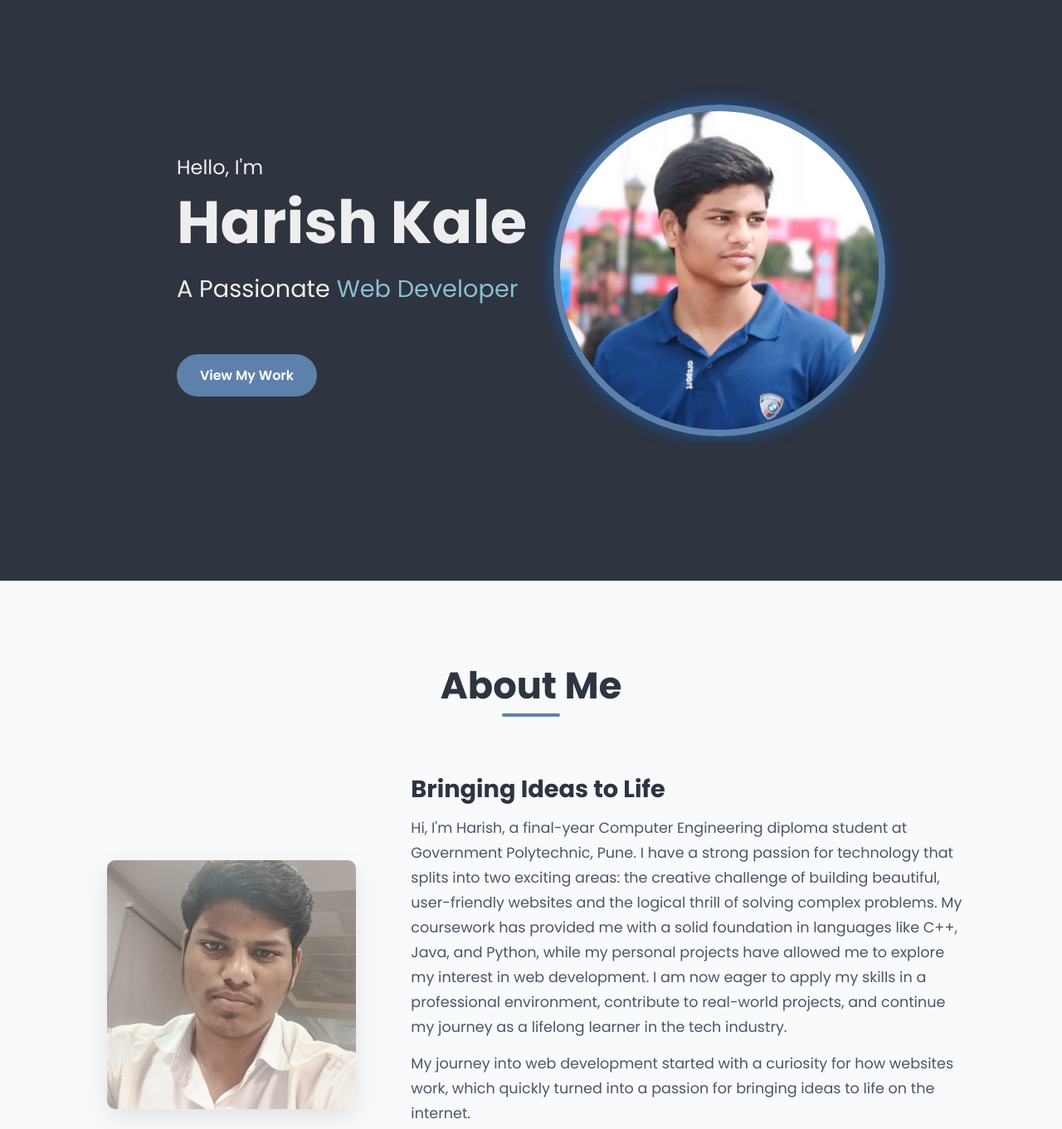
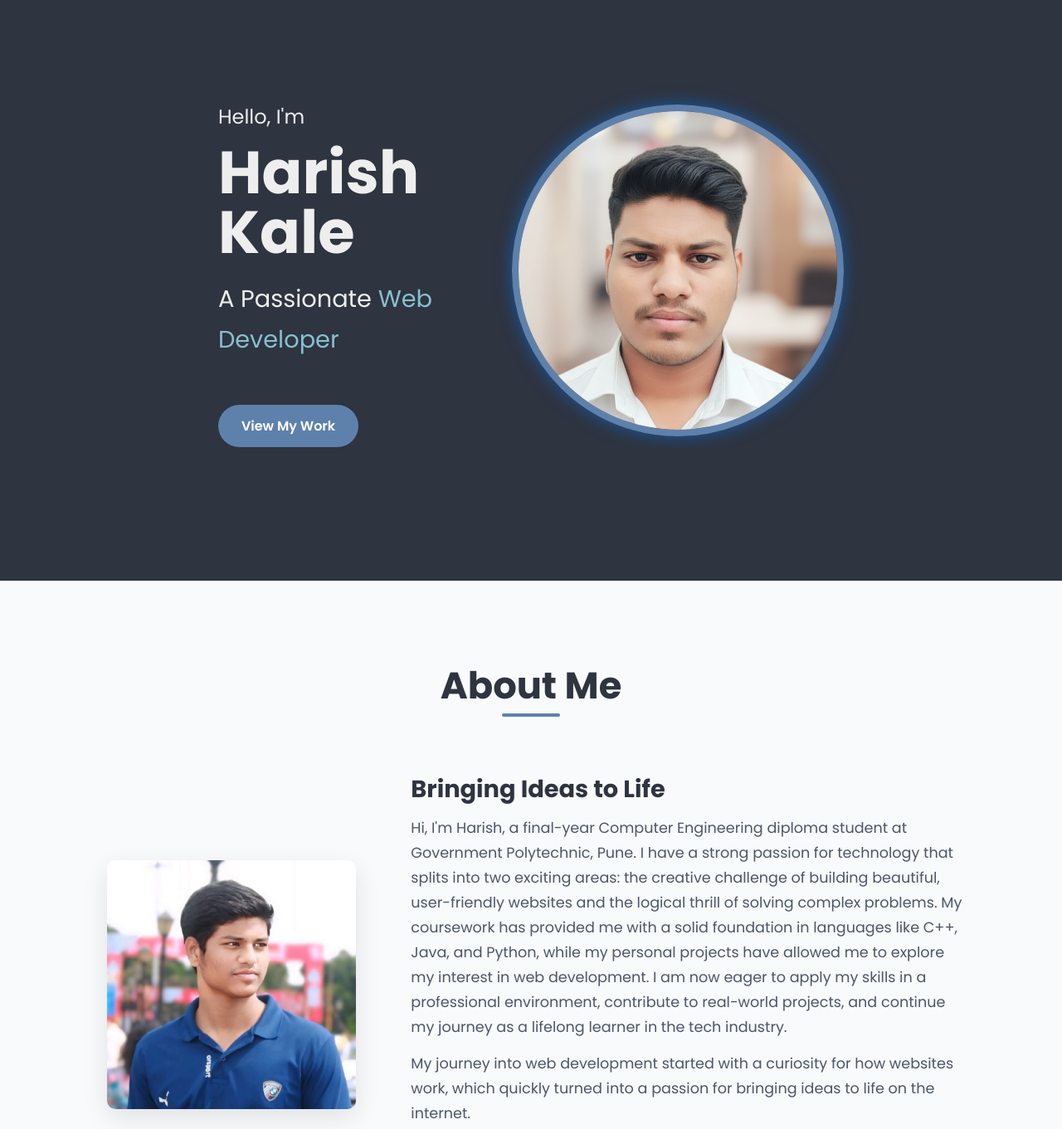
Before and after one commit to HarishKale21/Portfolio, a plain HTML site: page index.html in a window 1280 px wide. Shown: the part 100-1461 px from the top of the page at 83% size. Drawn offline with Linux system fonts and the light colour scheme.

Commit message:
Update index.html

```diff
--- a/index.html
+++ b/index.html
@@ -42,7 +42,7 @@
                 <a href="#portfolio" class="btn">View My Work</a>
             </div>
             <div class="hero-image">
-                <img src="Profile.jpeg" alt="Your Photo">
+                <img src="hkprofile.png" alt="Your Photo">
             </div>
         </div>
     </header>
@@ -53,7 +53,7 @@
             <h2>About Me</h2>
             <div class="about-content">
                 <div class="about-image">
-                    <img src="1.3.jpg" alt="About Me">
+                    <img src="Profile.jpeg" alt="About Me">
                 </div>
                 <div class="about-text">
                     <h3>Bringing Ideas to Life</h3>
```
